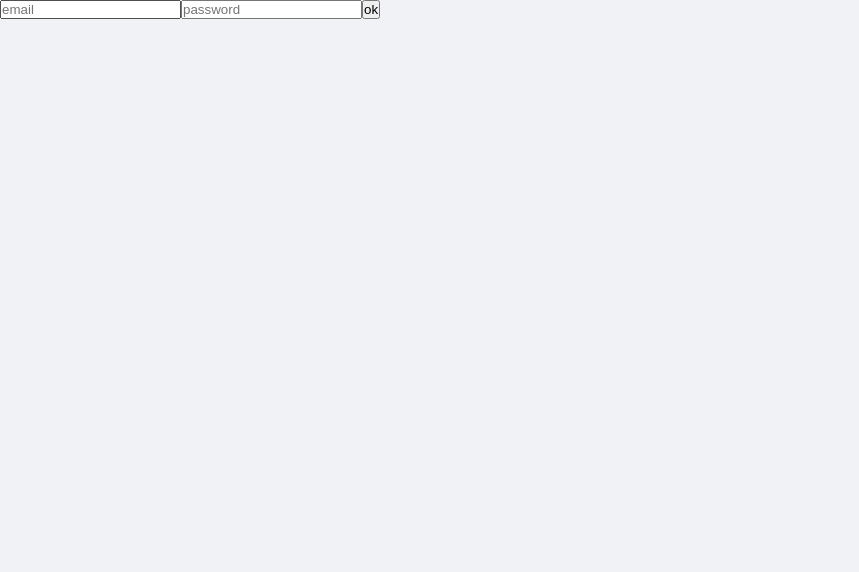
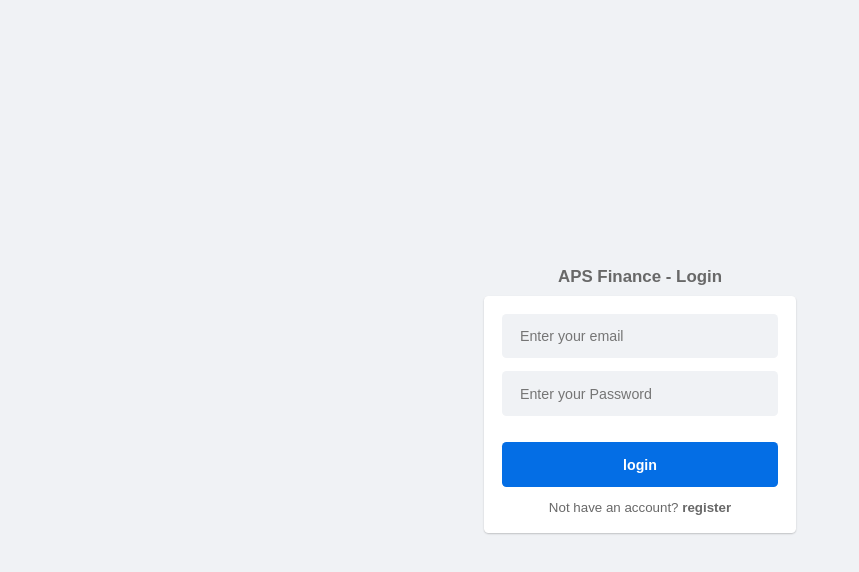
Before and after one commit to devAlexSilva/react-finance, a React (Create React App) app: page / in a window 1280 px wide. Shown: the top 572 px of the page, without its empty margins (0-859 px from the left). Built offline with nearby package versions, Linux system fonts and the light colour scheme.

Commit message:
feat: completed authentication flow

```diff
--- /dev/null
+++ b/src/components/button/index.js
@@ -0,0 +1,10 @@
+import React from "react";
+import * as S from "./styles";
+
+export const Button = ({ text, onClick, type = "button" }) => {
+  return (
+    <S.button type={type} onClick={onClick}>
+      {text}
+    </S.button>
+  );
+};
--- /dev/null
+++ b/src/components/button/styles.js
@@ -0,0 +1,15 @@
+import styled from "styled-components";
+
+export const button = styled.button`
+  padding: 1.6rem 2rem;
+  outline: none;
+  border: none;
+  border-radius: 0.5rem;
+  width: 100%;
+  cursor: pointer;
+  background-color: #046ee5;
+  color: white;
+  font-weight: 600;
+  font-size: 1.6rem;
+  max-width: 35rem;
+`;
--- /dev/null
+++ b/src/components/input/index.js
@@ -0,0 +1,13 @@
+import React from "react";
+import * as S from "./styles";
+
+export const Input = ({ type, placeholder, value, onChange }) => {
+  return (
+    <S.input
+      type={type}
+      value={value}
+      onChange={onChange}
+      placeholder={placeholder}
+    ></S.input>
+  );
+};
--- /dev/null
+++ b/src/components/input/styles.js
@@ -0,0 +1,11 @@
+import styled from 'styled-components'
+
+export const input = styled.input`
+    outline: none;
+    padding: 1.6rem 2rem;
+    width: 100%;
+    border-radius: .5rem;
+    font-size: 1.6rem;
+    background-color: #f0f2f5;
+    border: none;
+`
--- a/src/pages/login/index.js
+++ b/src/pages/login/index.js
@@ -1,36 +1,65 @@
 import React, { useCallback, useContext, useRef, useState } from "react";
 import { AuthContext } from "../../contexts/auth";
+import * as S from "./styles";
 import { setCookie } from "nookies";
 import { api } from "../../api/axios";
-import { Navigate } from "react-router-dom"
+import { Input } from "../../components/input";
+import { Button } from "../../components/button";
+import { useNavigate, Link } from "react-router-dom";
 
 export const Login = () => {
-  const email = useRef();
-  const password = useRef();
-  const [canRedirect, setCanRedirect] = useState(false)
+  const [email, setEmail] = useState("");
+  const [password, setPassword] = useState("");
+  const [error, setError] = useState("");
+  const navigate = useNavigate();
 
-  const login = useCallback(async(refEmail, refPassword) => {
-    const email = refEmail.current.value;
-    const password = refPassword.current.value;
+  const handleLogin = async () => {
+    const hasAccess = async (email, password) => {
+      let signed = false;
+      const { data: token } = await api.post("/login", { email, password });
+      if (token) {
+        setCookie(null, "user", token, {
+          maxAge: 1800, // 30 minutes
+        });
+        signed = true;
+      }
+      return signed;
+    };
 
-    const { data: token } = await api.post("/login", { email, password });
-    if (token) {
-      setCookie(null, "user", token, {
-        maxAge: 1800, // 30 minutes
-      });
-
-     <Navigate replace to="/dashboard" />
-     setCanRedirect(!canRedirect)
+    if (await hasAccess(email, password)) {
+      navigate("/dashboard");
+      window.location.reload();
     }
-  }, [canRedirect]);
+  };
 
   return (
-    <>
-      <div>
-        <input type="text" ref={email} placeholder="email"></input>
-        <input type="password" ref={password} placeholder="password"></input>
-        <button onClick={() => login(email, password)}>ok</button>
-      </div>
-    </>
+    <S.container>
+      <S.label>APS Finance - Login</S.label>
+      <S.content>
+        <Input
+          type="email"
+          value={email}
+          placeholder="Enter your email"
+          onChange={(e) => [setEmail(e.target.value), setError("")]}
+        />
+        <Input
+          type="password"
+          value={password}
+          placeholder="Enter your Password"
+          onChange={(e) => [setPassword(e.target.value), setError("")]}
+        />
+
+        <S.label_error>{error}</S.label_error>
+
+        <Button text="login" onClick={handleLogin} />
+
+        <S.label_register>
+          Not have an account?
+          <S.strong>
+            <Link to="/register"> register</Link>
+          </S.strong>
+        </S.label_register>
+      </S.content>
+    </S.container>
   );
 };
--- a/src/pages/login/styles.js
+++ b/src/pages/login/styles.js
@@ -0,0 +1,46 @@
+import styled from "styled-components";
+
+export const container = styled.div`
+    display: flex;
+    align-items: center;
+    justify-content: center;
+    flex-direction: column;
+    gap: 1rem;
+    height: 100vh;
+`
+
+export const content = styled.div`
+    display: flex;
+    align-items: center;
+    justify-content: center;
+    flex-direction: column;
+    gap: 1.5rem;
+    padding: 2rem;
+    width: 100%;
+    max-width: 35rem;
+    border-radius: .5rem;
+    box-shadow: 0 .1rem .2rem #0003;
+    background-color: white;
+`
+
+export const label = styled.label`
+    font-size: 1.9rem;
+    font-weight: 600;
+    color: #686868;
+`
+export const label_register = styled.label`
+    font-size: 1.5rem;
+    color: #686868;
+`
+export const label_error = styled.label`
+    font-size: 1.1rem;
+    color: red;
+`
+export const strong = styled.strong`
+    cursor: pointer;
+
+    a {
+        text-decoration: none;
+        color: #686868;
+    }
+`
```
